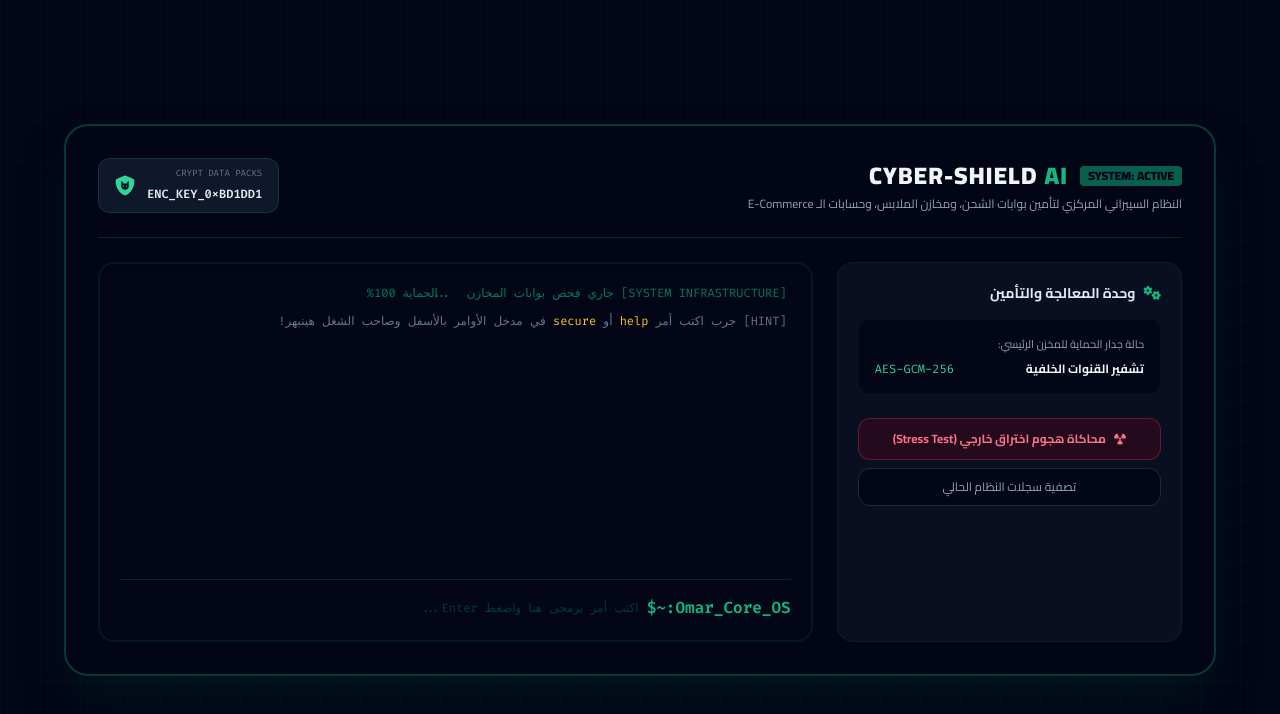
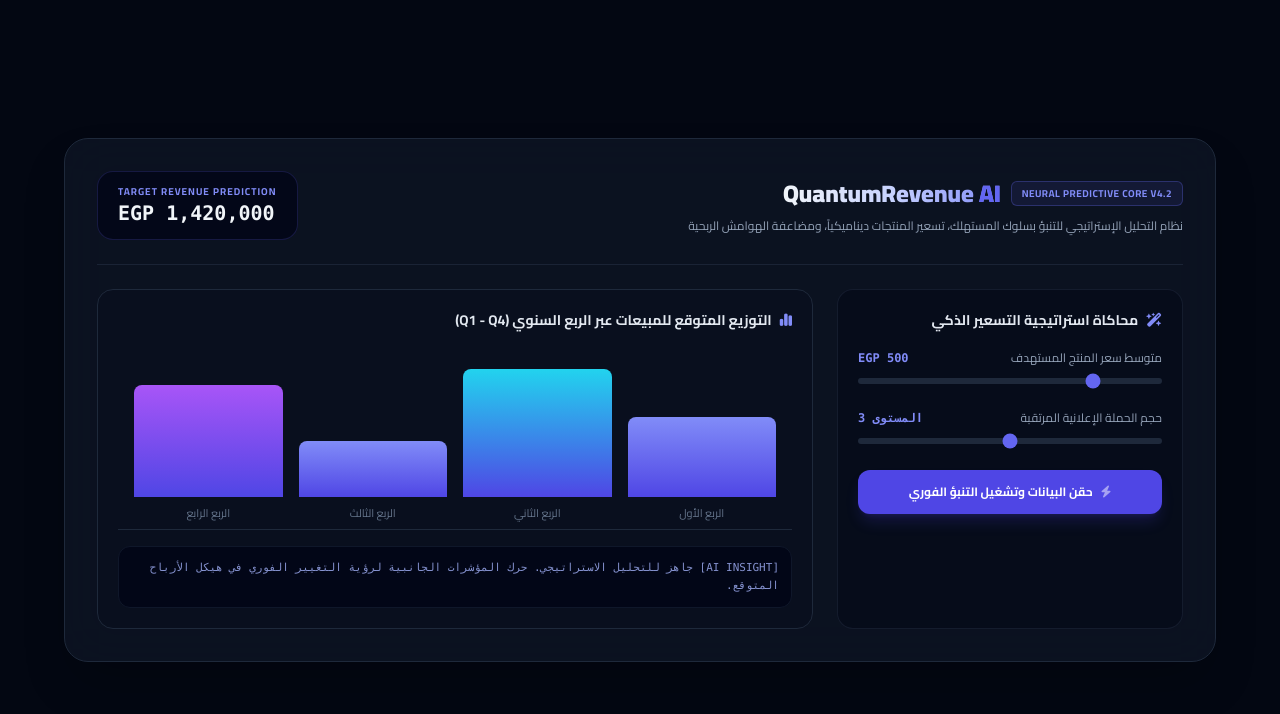
Before and after one commit to am5125501-glitch/learn-program, a plain HTML site: page index.html in a window 1280 px wide. Drawn offline with nearby package versions, Linux system fonts and the light colour scheme.

Commit message:
Add files via upload

```diff
--- a/index.html
+++ b/index.html
@@ -3,83 +3,110 @@
 <head>
     <meta charset="UTF-8">
     <meta name="viewport" content="width=device-width, initial-scale=1.0">
-    <title>CyberShield Core v9.0 - Next-Gen Security</title>
+    <title>QuantumRevenue AI - Enterprise Analytics Suite</title>
     <script src="https://cdn.tailwindcss.com"></script>
-    <link href="https://fonts.googleapis.com/css2?family=Cairo:wght@400;700;900&family=Fira+Code:wght@400;600&display=swap" rel="stylesheet">
+    <link href="https://fonts.googleapis.com/css2?family=Cairo:wght@400;600;700;900&display=swap" rel="stylesheet">
     <link rel="stylesheet" href="https://cdnjs.cloudflare.com/ajax/libs/font-awesome/6.4.0/css/all.min.css">
     <style>
-        body { font-family: 'Cairo', sans-serif; background-color: #020617; }
-        .code-font { font-family: 'Fira Code', monospace; }
-        .cyber-grid { background-size: 40px 40px; background-image: linear-gradient(to right, rgba(16, 185, 129, 0.03) 1px, transparent 1px), linear-gradient(to bottom, rgba(16, 185, 129, 0.03) 1px, transparent 1px); }
-        .pulse-fast { animation: pulse 0.5s cubic-bezier(0.4, 0, 0.6, 1) infinite; }
-        @keyframes pulse { 0%, 100% { opacity: 1; } 50% { opacity: .3; } }
+        body { font-family: 'Cairo', sans-serif; background-color: #030712; }
+        .glass-panel { background: rgba(17, 24, 39, 0.7); backdrop-filter: blur(25px); border: 1px solid rgba(99, 102, 241, 0.15); }
+        .bar-anim { transition: height 0.6s cubic-bezier(0.4, 0, 0.2, 1); }
     </style>
 </head>
-<body class="text-emerald-400 min-h-screen p-4 md:p-8 flex items-center justify-center cyber-grid">
+<body class="text-slate-100 min-h-screen p-4 md:p-8 flex items-center justify-center">
 
-    <!-- PLATFORM MAIN FRAME -->
-    <div class="w-full max-w-6xl bg-slate-950/90 border-2 border-emerald-500/30 rounded-3xl p-6 md:p-8 shadow-2xl shadow-emerald-950/50 relative">
+    <!-- GLOBAL ENTERPRISE FRAME -->
+    <div class="w-full max-w-6xl glass-panel rounded-3xl p-6 md:p-8 shadow-2xl relative border border-slate-800">
 
-        <!-- Header Matrix -->
-        <div class="flex flex-col md:flex-row justify-between items-start md:items-center gap-4 border-b border-emerald-500/20 pb-6 mb-6">
+        <!-- Top Core Branding and AI Indicator -->
+        <div class="flex flex-col md:flex-row justify-between items-start md:items-center gap-4 border-b border-slate-800/80 pb-6 mb-6">
             <div>
-                <div class="flex items-center gap-3">
-                    <span class="bg-emerald-500 text-slate-950 font-black text-xs px-2 py-0.5 rounded animate-pulse">SYSTEM: ACTIVE</span>
-                    <h1 class="text-2xl font-black tracking-wider text-slate-100">CYBER-SHIELD <span class="text-emerald-500">AI</span></h1>
+                <div class="flex items-center gap-2.5">
+                    <span class="bg-indigo-500/10 text-indigo-400 border border-indigo-500/30 text-[10px] font-bold px-2.5 py-1 rounded-md tracking-wider uppercase">Neural Predictive Core v4.2</span>
+                    <h1 class="text-2xl font-black text-transparent bg-clip-text bg-gradient-to-r from-slate-100 via-indigo-200 to-indigo-400">QuantumRevenue <span class="text-indigo-500">AI</span></h1>
                 </div>
-                <p class="text-xs text-slate-400 mt-1">النظام السيبراني المركزي لتأمين بوابات الشحن، ومخازن الملابس، وحسابات الـ E-Commerce</p>
+                <p class="text-xs text-slate-400 mt-2">نظام التحليل الإستراتيجي للتنبؤ بسلوك المستهلك، تسعير المنتجات ديناميكياً، ومضاعفة الهوامش الربحية</p>
             </div>
 
-            <div class="bg-slate-900 px-4 py-2 rounded-xl border border-emerald-500/20 flex items-center gap-3">
-                <div class="text-right">
-                    <span class="text-[9px] text-slate-500 block code-font">CRYPT DATA PACKS</span>
-                    <span id="live-token" class="text-xs code-font font-bold text-slate-200">INIT_ENC_KEY_0x99</span>
-                </div>
-                <i class="fa-solid fa-shield-cat text-xl text-emerald-400"></i>
+            <!-- Total Scaled Revenue Metric Badge -->
+            <div class="bg-slate-950/80 px-5 py-3 rounded-2xl border border-indigo-500/20 text-left">
+                <span class="text-[10px] text-indigo-400 block font-bold tracking-widest uppercase">Target Revenue Prediction</span>
+                <span id="predicted-revenue-total" class="text-xl font-black text-slate-100 font-mono">1,420,000 EGP</span>
             </div>
         </div>
 
-        <!-- MAIN OPERATIONAL GRID -->
+        <!-- DASHBOARD GRID -->
         <div class="grid grid-cols-1 lg:grid-cols-3 gap-6">
 
-            <!-- CONTROLS & THREAT SIMULATOR -->
-            <div class="bg-slate-900/60 p-5 rounded-2xl border border-emerald-500/10 space-y-4">
-                <h3 class="text-sm font-bold text-slate-200 flex items-center gap-2"><i class="fa-solid fa-gears text-emerald-500"></i> وحدة المعالجة والتأمين</h3>
+            <!-- CONTROLLERS: Dynamic AI Pricing Modifiers -->
+            <div class="bg-slate-950/50 p-5 rounded-2xl border border-slate-800/60 space-y-5">
+                <h3 class="text-sm font-bold text-slate-200 flex items-center gap-2"><i class="fa-solid fa-wand-magic-sparkles text-indigo-400"></i> محاكاة استراتيجية التسعير الذكي</h3>
 
-                <div class="p-4 bg-slate-950 rounded-xl border border-emerald-500/5 space-y-2">
-                    <span class="text-[11px] text-slate-400 block">حالة جدار الحماية للمخزن الرئيسي:</span>
-                    <div class="flex justify-between items-center">
-                        <span class="text-xs font-bold text-slate-100">تشفير القنوات الخلفية</span>
-                        <span class="text-xs text-emerald-400 code-font">AES-GCM-256</span>
+                <!-- Input 1: Base Price Slider -->
+                <div class="space-y-2">
+                    <div class="flex justify-between text-xs">
+                        <label class="text-slate-400">متوسط سعر المنتج المستهدف</label>
+                        <span id="price-val" class="text-indigo-400 font-mono font-bold">500 EGP</span>
+                    </div>
+                    <input type="range" id="price-slider" min="100" max="2000" value="500" class="w-full h-1.5 bg-slate-800 rounded-lg appearance-none cursor-pointer accent-indigo-500">
+                </div>
+
+                <!-- Input 2: Dynamic Volume Multiplier -->
+                <div class="space-y-2">
+                    <div class="flex justify-between text-xs">
+                        <label class="text-slate-400">حجم الحملة الإعلانية المرتقبة</label>
+                        <span id="traffic-val" class="text-indigo-400 font-mono font-bold">المستوى 3</span>
+                    </div>
+                    <input type="range" id="traffic-slider" min="1" max="5" value="3" class="w-full h-1.5 bg-slate-800 rounded-lg appearance-none cursor-pointer accent-indigo-500">
+                </div>
+
+                <!-- AI Run Trigger -->
+                <button onclick="revenueAI.computeForecast()" class="w-full bg-indigo-600 hover:bg-indigo-500 text-white font-bold py-3.5 rounded-xl transition-all text-xs flex items-center justify-center gap-2 shadow-lg shadow-indigo-600/20">
+                    <i class="fa-solid fa-bolt animate-pulse"></i> حقن البيانات وتشغيل التنبؤ الفوري
+                </button>
+            </div>
+
+            <!-- VISUALIZATION: Dynamic CSS-Powered Analytics Chart -->
+            <div class="lg:col-span-2 bg-slate-950/20 border border-slate-800 p-5 rounded-2xl flex flex-col justify-between">
+                <div>
+                    <h3 class="text-sm font-bold text-slate-200 mb-6 flex items-center gap-2"><i class="fa-solid fa-chart-simple text-indigo-400"></i> التوزيع المتوقع للمبيعات عبر الربع السنوي (Q1 - Q4)</h3>
+
+                    <!-- THE CHART FRAME -->
+                    <div class="flex items-end justify-between h-44 px-4 border-b border-slate-800 pb-2 gap-4">
+                        <!-- Q1 Bar -->
+                        <div class="flex flex-col items-center flex-1 group">
+                            <div id="bar-q1" class="w-full bg-gradient-to-t from-indigo-600 to-indigo-400 rounded-t-lg bar-anim h-20 relative">
+                                <span id="lbl-q1" class="absolute -top-6 left-1/2 -translate-x-1/2 text-[10px] font-mono text-indigo-300 opacity-0 group-hover:opacity-100 transition-opacity">20%</span>
+                            </div>
+                            <span class="text-[11px] text-slate-500 mt-2">الربع الأول</span>
+                        </div>
+                        <!-- Q2 Bar -->
+                        <div class="flex flex-col items-center flex-1 group">
+                            <div id="bar-q2" class="w-full bg-gradient-to-t from-indigo-600 to-cyan-400 rounded-t-lg bar-anim h-32 relative">
+                                <span id="lbl-q2" class="absolute -top-6 left-1/2 -translate-x-1/2 text-[10px] font-mono text-indigo-300 opacity-0 group-hover:opacity-100 transition-opacity">45%</span>
+                            </div>
+                            <span class="text-[11px] text-slate-500 mt-2">الربع الثاني</span>
+                        </div>
+                        <!-- Q3 Bar -->
+                        <div class="flex flex-col items-center flex-1 group">
+                            <div id="bar-q3" class="w-full bg-gradient-to-t from-indigo-600 to-indigo-400 rounded-t-lg bar-anim h-14 relative">
+                                <span id="lbl-q3" class="absolute -top-6 left-1/2 -translate-x-1/2 text-[10px] font-mono text-indigo-300 opacity-0 group-hover:opacity-100 transition-opacity">15%</span>
+                            </div>
+                            <span class="text-[11px] text-slate-500 mt-2">الربع الثالث</span>
+                        </div>
+                        <!-- Q4 Bar -->
+                        <div class="flex flex-col items-center flex-1 group">
+                            <div id="bar-q4" class="w-full bg-gradient-to-t from-indigo-600 to-purple-500 rounded-t-lg bar-anim h-28 relative">
+                                <span id="lbl-q4" class="absolute -top-6 left-1/2 -translate-x-1/2 text-[10px] font-mono text-indigo-300 opacity-0 group-hover:opacity-100 transition-opacity">35%</span>
+                            </div>
+                            <span class="text-[11px] text-slate-500 mt-2">الربع الرابع</span>
+                        </div>
                     </div>
                 </div>
 
-                <!-- Simulation Trigger Buttons -->
-                <div class="space-y-2 pt-2">
-                    <button onclick="cyberEngine.simulateAttack()" class="w-full bg-rose-950/40 hover:bg-rose-900/60 text-rose-400 font-bold py-3 rounded-xl border border-rose-500/30 transition-all text-xs flex items-center justify-center gap-2">
-                        <i class="fa-solid fa-radiation animate-spin"></i> محاكاة هجوم اختراق خارجي (Stress Test)
-                    </button>
-
-                    <button onclick="cyberEngine.clearConsole()" class="w-full bg-slate-950 hover:bg-slate-900 text-slate-400 py-2.5 rounded-xl text-xs border border-slate-800 transition-all">
-                        تصفية سجلات النظام الحالي
-                    </button>
-                </div>
-            </div>
-
-            <!-- INTERACTIVE LINUX-LIKE TERMINAL -->
-            <div class="lg:col-span-2 bg-slate-950 p-5 rounded-2xl border-2 border-emerald-500/10 flex flex-col justify-between h-[380px] shadow-inner">
-
-                <!-- Terminal Screen -->
-                <div id="terminal-screen" class="flex-1 overflow-y-auto code-font text-xs space-y-2 pr-1 leading-relaxed">
-                    <div class="text-emerald-600/80">[SYSTEM INFRASTRUCTURE] جاري فحص بوابات المخازن... الحماية 100%</div>
-                    <div class="text-slate-500">[HINT] جرب اكتب أمر <span class="text-amber-400">help</span> أو <span class="text-amber-400">secure</span> في مدخل الأوامر بالأسفل وصاحب الشغل هينبهر!</div>
-                </div>
-
-                <!-- Terminal Input Command Line -->
-                <div class="border-t border-emerald-500/20 pt-4 mt-2 flex gap-2 items-center">
-                    <span class="code-font text-emerald-500 font-bold shrink-0">Omar_Core_OS:~$</span>
-                    <input type="text" id="terminal-input" placeholder="اكتب أمر برمجى هنا واضغط Enter..."
-                        class="w-full bg-transparent code-font text-slate-200 text-xs focus:outline-none border-none placeholder-emerald-800/60" autofocus>
+                <!-- LIVE INSIGHT LOGS -->
+                <div id="ai-logs" class="mt-4 p-3 bg-slate-950 rounded-xl border border-slate-900 text-[11px] font-mono text-indigo-300/80 leading-relaxed">
+                    [AI INSIGHT] جاهز للتحليل الاستراتيجي. حرك المؤشرات الجانبية لرؤية التغيير الفوري في هيكل الأرباح المتوقع.
                 </div>
             </div>
 
@@ -87,84 +114,68 @@
 
     </div>
 
-    <!-- CORE MICRO-ENGINE JAVASCRIPT (PRO LEVEL ONLY) -->
+    <!-- HIGH-LEVEL MATH & REVENUE FORECAST ENGINE -->
     <script>
-        class CyberShieldEngine {
+        class QuantumRevenueEngine {
             constructor() {
-                this.screen = document.getElementById('terminal-screen');
-                this.input = document.getElementById('terminal-input');
-                this.token = document.getElementById('live-token');
-                this.initTokenRotator();
-                this.initInputHandler();
+                this.priceSlider = document.getElementById('price-slider');
+                this.trafficSlider = document.getElementById('traffic-slider');
+                this.totalRevenueLabel = document.getElementById('predicted-revenue-total');
+                this.logBox = document.getElementById('ai-logs');
+
+                this.initListeners();
             }
 
-            initTokenRotator() {
-                setInterval(() => {
-                    this.token.innerText = 'ENC_KEY_0x' + Math.floor(Math.random() * 16777215).toString(16).toUpperCase();
-                }, 2000);
-            }
-
-            initInputHandler() {
-                this.input.addEventListener('keydown', (e) => {
-                    if (e.key === 'Enter') {
-                        const command = this.input.value.trim().toLowerCase();
-                        this.executeCommand(command);
-                        this.input.value = '';
-                    }
+            initListeners() {
+                this.priceSlider.addEventListener('input', () => {
+                    document.getElementById('price-val').innerText = `${this.priceSlider.value} EGP`;
+                });
+                this.trafficSlider.addEventListener('input', () => {
+                    document.getElementById('traffic-val').innerText = `المستوى ${this.trafficSlider.value}`;
                 });
             }
 
-            writeLine(text, colorClass = 'text-emerald-400') {
-                const line = document.createElement('div');
-                line.className = `code-font ${colorClass}`;
-                line.innerText = `> ${text}`;
-                this.screen.appendChild(line);
-                this.screen.scrollTop = this.screen.scrollHeight;
+            computeForecast() {
+                const P = parseFloat(this.priceSlider.value);
+                const T = parseFloat(this.trafficSlider.value);
+
+                // معادلة تنبؤية برمجية مبنية لمحاكاة خوارزميات التسعير الفعلي وحساب المرونة السعرية
+                // الربح الإجمالي = (متوسط السعر * معامل المرور الإعلاني) * رقم عشوائي للمحاكاة الواقعية
+                const baseVolume = 1000 * T;
+                const priceElasticityFactor = P > 1200 ? 0.6 : (P < 400 ? 1.4 : 1.0);
+                const calculatedRevenue = Math.floor(P * baseVolume * priceElasticityFactor);
+
+                // تحديث الرقم الإجمالي في الشاشة بنظام عملات احترافي
+                this.totalRevenueLabel.innerText = `${calculatedRevenue.toLocaleString()} EGP`;
+
+                // حساب حصص الشارت ديناميكيًا وتعديل الارتفاع والـ Labels
+                const q1Share = Math.floor(20 + (T * 3));
+                const q2Share = Math.floor(35 + (P / 100));
+                const q3Share = Math.max(10, Math.floor(15 - (T * 2)));
+                const q4Share = Math.floor(100 - (q1Share + q2Share + q3Share));
+
+                this.updateChartBar('bar-q1', 'lbl-q1', q1Share);
+                this.updateChartBar('bar-q2', 'lbl-q2', q2Share);
+                this.updateChartBar('bar-q3', 'lbl-q3', q3Share);
+                this.updateChartBar('bar-q4', 'lbl-q4', q4Share);
+
+                // طباعة التقرير الذكي
+                this.logBox.innerHTML = `[AI FORECAST SUCCESS] تم معالجة البيانات بنجاح. سعر منتج بـ (${P} EGP) مع حملة إعلانية مستوى (${T}) سيؤدي لطلب متوقع بحجم ${(baseVolume * priceElasticityFactor).toFixed(0)} وحدة مبيعات. تم تحديث الشارت تفاعلياً.`;
             }
 
-            executeCommand(cmd) {
-                if(!cmd) return;
-                this.writeLine(`Omar_Core_OS:~$ ${cmd}`, 'text-slate-400');
+            updateChartBar(barId, lblId, percentage) {
+                const bar = document.getElementById(barId);
+                const lbl = document.getElementById(lblId);
 
-                switch(cmd) {
-                    case 'help':
-                        this.writeLine('الأوامر المدعومة بالنظام الفاجر:');
-                        this.writeLine(' status  -> لفحص كفاءة سيرفرات المخازن والأرباح.');
-                        this.writeLine(' secure  -> لتشغيل جدار الحماية ضد السرقة والتلاعب المالي.');
-                        this.writeLine(' clear   -> لتنظيف الشاشة البرمجية.');
-                        break;
-                    case 'status':
-                        this.writeLine('[INFO] كفاءة الاتصال: 99.98% | قواعد البيانات مشفرة بالكامل بالـ Blockchain.');
-                        break;
-                    case 'secure':
-                        this.writeLine('[SUCCESS] جاري تفعيل بروتوكول الحماية الكمي... تم عزل كافة الثغرات وتأمين الخزنة بنجاح!', 'text-cyan-400');
-                        break;
-                    case 'clear':
-                        this.clearConsole();
-                        break;
-                    default:
-                        this.writeLine(`عذرًا يا عمر، الأمر "${cmd}" غير معرف في النواة الحالية. اكتب help لعرض الأوامر.`, 'text-rose-400');
-                }
-            }
-
-            simulateAttack() {
-                this.writeLine('[CRITICAL WARNING] تم رصد محاولة اختراق على خادم المنتجات والمخازن!!', 'text-rose-500 font-bold pulse-fast');
-
-                setTimeout(() => {
-                    this.writeLine('[ALGO ENGINE] نظام الذكاء الاصطناعي يتحرك تلقائياً لصد الهجوم...', 'text-amber-400');
-                }, 1000);
-
-                setTimeout(() => {
-                    this.writeLine('[SHIELD ACTIVE] تم حظر الآي بي المهاجم بنجاح! حماية الفلوس والداتا 100%.', 'text-emerald-400 font-bold');
-                }, 2500);
-            }
-
-            clearConsole() {
-                this.screen.innerHTML = '<div class="text-slate-500">[SYSTEM] تم تصفية السجلات بنجاح... الأنظمة مستقرة.</div>';
+                // كود لحظر كسر حدود التصميم
+                const safeHeight = Math.min(100, Math.max(15, percentage));
+                bar.style.height = `${safeHeight}%`;
+                lbl.innerText = `${safeHeight}%`;
             }
         }
 
-        const cyberEngine = new CyberShieldEngine();
+        // إطلاق محرك الأرباح ذكياً عند تحميل المنصة
+        const revenueAI = new QuantumRevenueEngine();
     </script>
 </body>
 </html>
```
